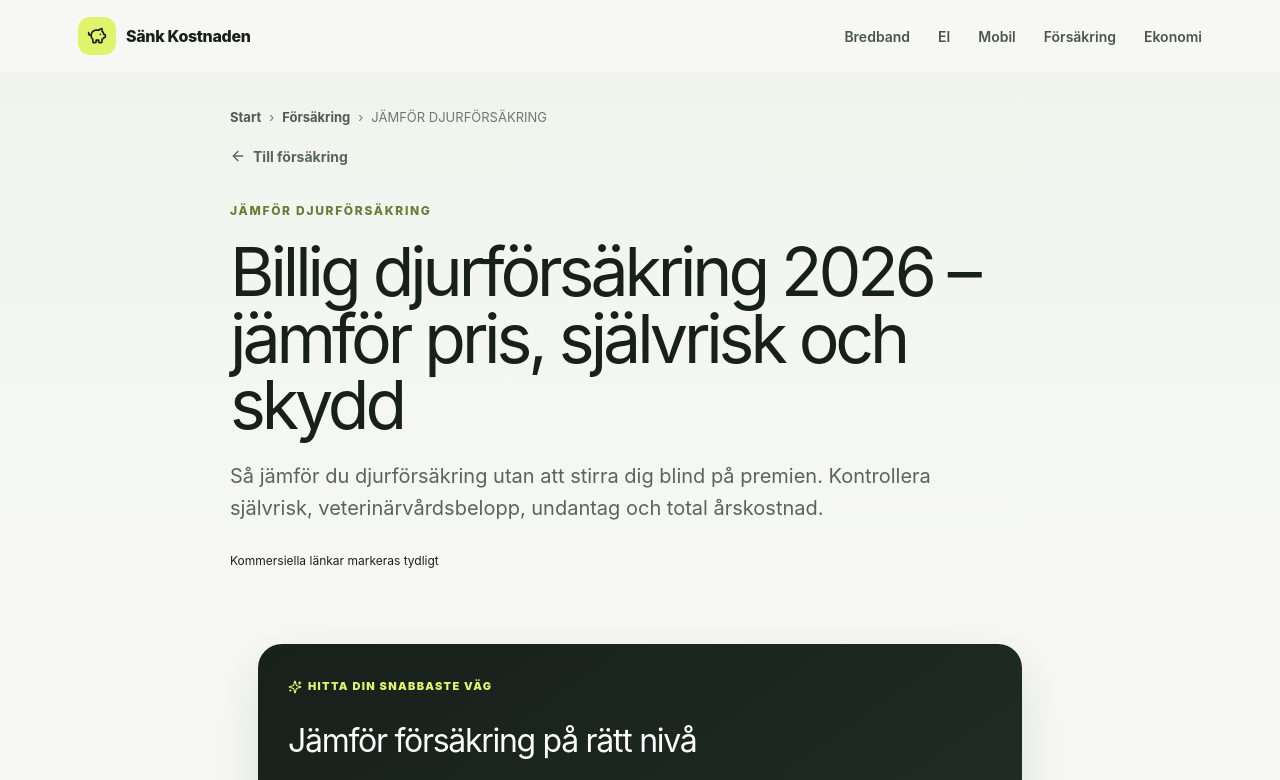
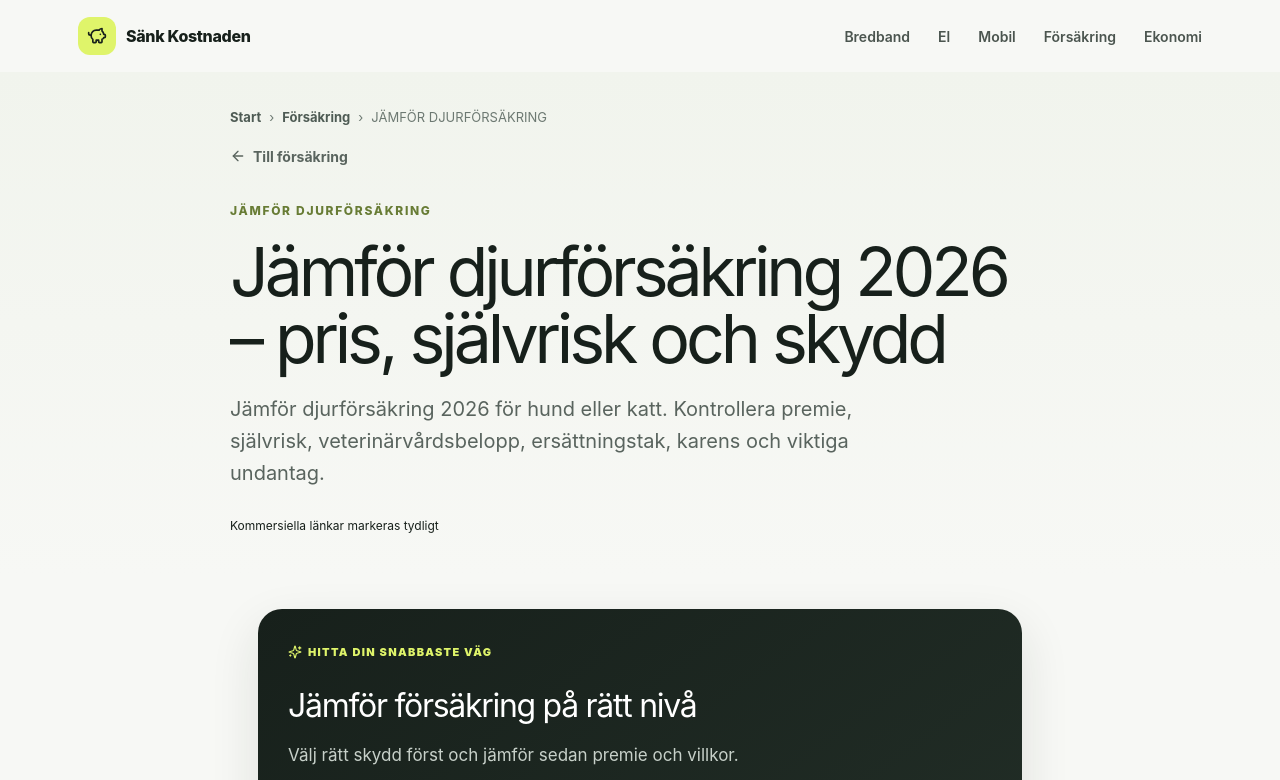
Before and after one commit to arvidlandin-cpu/sankkostnaden, a Next.js app: page /forsakring/djurforsakring in a window 1280 px wide. Shown: the top 780 px of the page. Built offline with nearby package versions, Linux system fonts and the light colour scheme.

Commit message:
SEO: strengthen animal insurance intent

```diff
--- a/pages/forsakring/djurforsakring.tsx
+++ b/pages/forsakring/djurforsakring.tsx
@@ -2,8 +2,8 @@ import IntentGuide from '../../components/IntentGuide';
 
 export default function Page() {
   return <IntentGuide
-    title='Billig djurförsäkring 2026 – jämför pris, självrisk och skydd'
-    description='Så jämför du djurförsäkring utan att stirra dig blind på premien. Kontrollera självrisk, veterinärvårdsbelopp, undantag och total årskostnad.'
+    title='Jämför djurförsäkring 2026 – pris, självrisk och skydd'
+    description='Jämför djurförsäkring 2026 för hund eller katt. Kontrollera premie, självrisk, veterinärvårdsbelopp, ersättningstak, karens och viktiga undantag.'
     kicker='JÄMFÖR DJURFÖRSÄKRING'
     canonical='https://sankkostnaden.se/forsakring/djurforsakring/'
     category='forsakring'
@@ -17,6 +17,7 @@ export default function Page() {
     sections={[
       { heading: 'Billigast premie är inte alltid lägst kostnad', body: 'En låg premie kan kombineras med högre självrisk eller lägre ersättningstak. Jämför därför den löpande kostnaden tillsammans med den ekonomiska risk du själv tar om djuret behöver vård.' },
       { heading: 'Jämför samma typ av djur och skydd', body: 'Pris och villkor påverkas bland annat av djurslag, ras, ålder och vald omfattning. Det går därför inte att utse ett enda billigast alternativ för alla. Ta in pris för ditt eget djur och jämför motsvarande skydd.' },
+      { heading: 'Hundförsäkring och kattförsäkring behöver jämföras var för sig', body: 'Premie, ersättningsnivåer och villkor kan skilja mellan hund och katt och även mellan raser och åldrar. Jämför därför erbjudanden för just ditt djur i stället för att utgå från generella prisexempel.' },
       { heading: 'Kontrollera villkoren före byte', body: 'Läs särskilt regler om karens, reservationer och tidigare sjukdomar eller skador. Säg inte upp ett befintligt skydd innan du har kontrollerat att det nya försäkringsskyddet gäller på det sätt du behöver.' },
     ]}
     related={[
```
